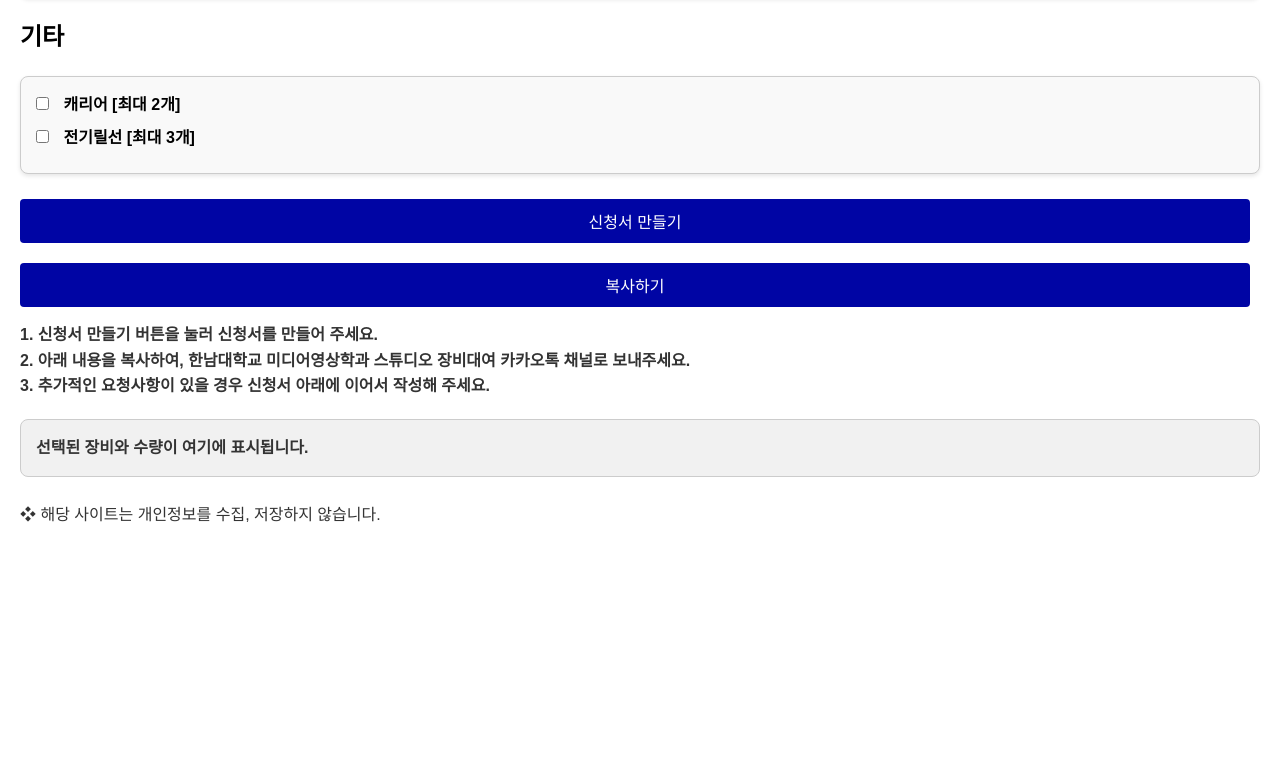
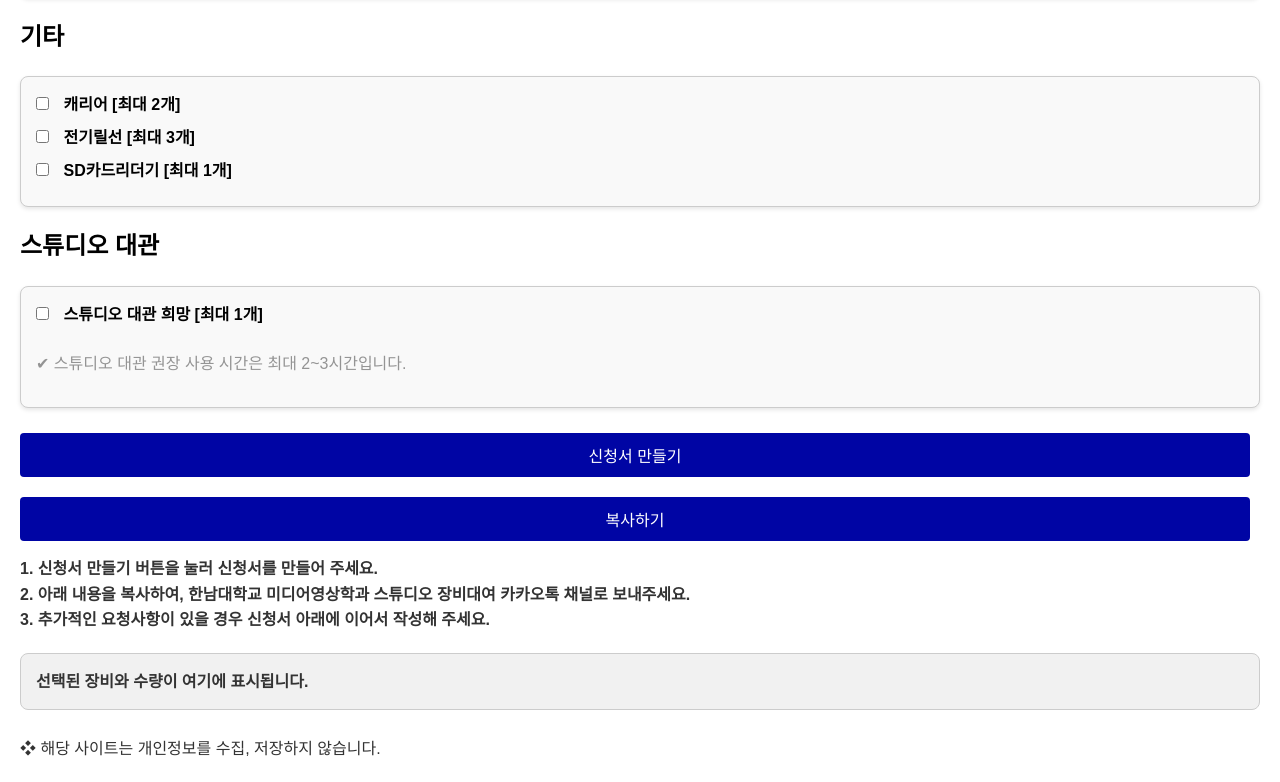
Before and after one commit to greatluck0/l4_Studio, a plain HTML site: page index.html in a window 1280 px wide. Shown: the part 4376-5158 px from the top of the page. Before the commit the page ends 4924 px from the top, so only its background shows below. Drawn offline with Linux system fonts and the light colour scheme; a web font is replaced by a local one.

Commit message:
index.html
장비최신화

```diff
--- a/index.html
+++ b/index.html
@@ -363,6 +363,15 @@
 <input type="number" id="qty_캐리어" name="quantity_캐리어" class="quantity-input" placeholder="수량" min="1" style="display: none;"><br>
 <input type="checkbox" id="전기릴선" name="equipment" value="전기릴선" onchange="toggleQuantityInput(this, 'qty_전기릴선')"> <label for="전기릴선">전기릴선 [최대 3개]</label>
 <input type="number" id="qty_전기릴선" name="quantity_전기릴선" class="quantity-input" placeholder="수량" min="1" style="display: none;"><br>
+<input type="checkbox" id="SD카드리더기" name="equipment" value="SD카드리더기" onchange="toggleQuantityInput(this, 'qty_SD카드리더기')"> <label for="SD카드리더기">SD카드리더기 [최대 1개]</label>
+<input type="number" id="qty_SD카드리더기" name="quantity_SD카드리더기" class="quantity-input" placeholder="수량" min="1" style="display: none;"><br>
+</div>
+
+<h2 id="linkStudio">스튜디오 대관</h2>
+<div class='category-section'>
+<input type="checkbox" id="스튜디오대관" name="equipment" value="스튜디오 대관 희망" onchange="toggleQuantityInput(this, 'qty_스튜디오대관')"> <label for="스튜디오대관">스튜디오 대관 희망 [최대 1개]</label>
+<input type="number" id="qty_스튜디오대관" name="quantity_스튜디오대관" class="quantity-input" placeholder="수량" min="1" style="display: none;"><br>
+<p>✔ 스튜디오 대관 권장 사용 시간은 최대 2~3시간입니다.</p>
 </div>
 
     </div>
```
